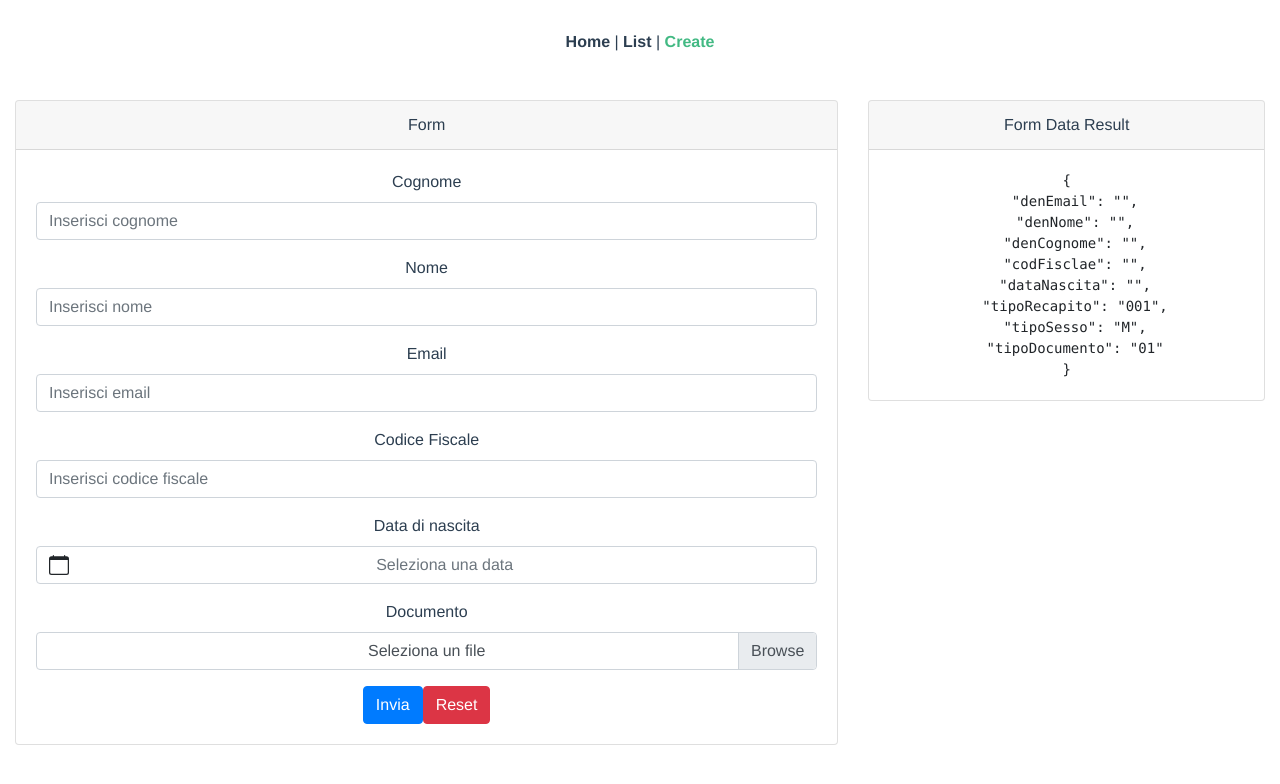
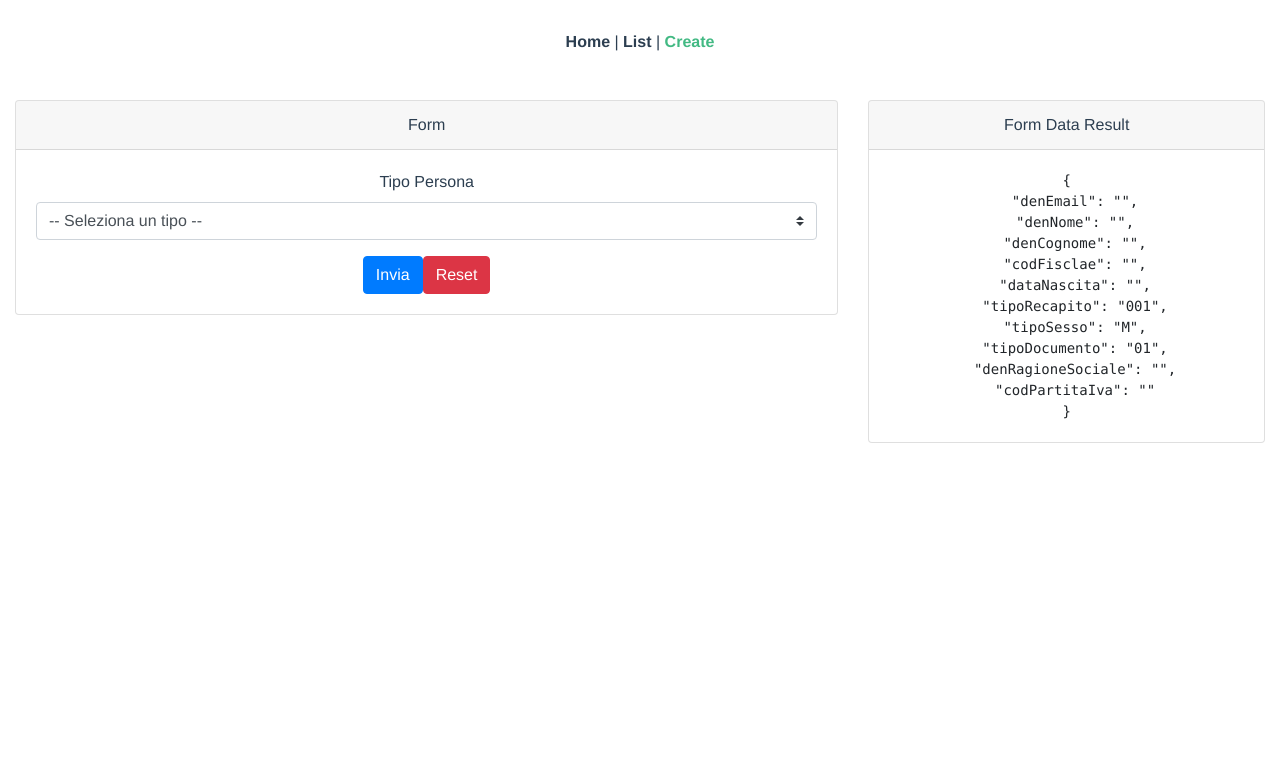
Before and after one commit to marcoprevinet/progetto-fermi, a Vue app in the folder progetto-fermi-webapp/: page /#/create in a window 1280 px wide. Shown: the top 784 px of the page. Built offline with nearby package versions, Linux system fonts and the light colour scheme.

Commit message:
add person type

```diff
--- a/progetto-fermi-webapp/src/views/Create.vue
+++ b/progetto-fermi-webapp/src/views/Create.vue
@@ -5,7 +5,17 @@
         <b-col cols="12" sm="8">
           <b-card class="mt-3" header="Form">
             <b-form @submit.prevent="onSubmit" @reset.prevent="onReset">
-              <b-form-group label="Cognome" label-for="surname">
+
+              <b-form-group label="Tipo Persona" label-for="type">
+                <b-form-select v-model="personType" :options="personTypeOptions">
+                  <!-- This slot appears above the options from 'options' prop -->
+                  <template #first>
+                    <b-form-select-option :value="null" disabled>-- Seleziona un tipo --</b-form-select-option>
+                  </template>
+                </b-form-select>
+              </b-form-group>
+
+              <b-form-group v-if="isPhysicalPerson" label="Cognome" label-for="surname">
                 <b-form-input
                   id="surname"
                   v-model="form.denCognome"
@@ -13,7 +23,7 @@
                 ></b-form-input>
               </b-form-group>
 
-              <b-form-group label="Nome" label-for="name">
+              <b-form-group v-if="isPhysicalPerson" label="Nome" label-for="name">
                 <b-form-input
                   id="name"
                   v-model="form.denNome"
@@ -21,10 +31,7 @@
                 ></b-form-input>
               </b-form-group>
 
-              <b-form-group
-                label="Email"
-                label-for="email"
-              >
+              <b-form-group v-if="isPhysicalPerson" label="Email" label-for="email">
                 <b-form-input
                   id="email"
                   v-model="form.denEmail"
@@ -32,10 +39,7 @@
                 ></b-form-input>
               </b-form-group>
 
-              <b-form-group
-                label="Codice Fiscale"
-                label-for="cf"
-              >
+              <b-form-group v-if="isPhysicalPerson" label="Codice Fiscale" label-for="cf">
                 <b-form-input
                   id="cf"
                   v-model="form.codFiscale"
@@ -43,10 +47,7 @@
                 ></b-form-input>
               </b-form-group>
 
-              <b-form-group
-                label="Data di nascita"
-                label-for="data"
-              >
+              <b-form-group v-if="isPhysicalPerson" label="Data di nascita" label-for="data">
                 <b-form-datepicker
                   id="date"
                   v-model="form.dataNascita"
@@ -54,13 +55,25 @@
                 ></b-form-datepicker>
               </b-form-group>
 
-              <b-form-group
-                id="input-group-4"
-                label="Documento"
-                label-for="input-4"
-              >
+              <b-form-group v-if="isLegalPerson" label="Ragione sociale" label-for="social">
+                <b-form-input
+                  id="social"
+                  v-model="form.denRagioneSociale"
+                  placeholder="Inserisci la ragione sociale"
+                ></b-form-input>
+              </b-form-group>
+
+              <b-form-group v-if="isLegalPerson" label="Partita iva" label-for="piva">
+                <b-form-input
+                  id="piva"
+                  v-model="form.codPartitaIva"
+                  placeholder="Inserisci PIVA"
+                ></b-form-input>
+              </b-form-group>
+
+              <b-form-group v-if="personType" label="Documento" label-for="doc">
                 <b-form-file
-                  id="input-4"
+                  id="doc"
                   v-model="file"
                   placeholder="Seleziona un file"
                 ></b-form-file>
@@ -86,6 +99,11 @@ import Vue from "vue";
 import axios from 'axios';
 import { SERVICE_BASE_URL } from '../config/AppConfig';
 
+const TIPO_PERSONA = {
+  FISICA: 'Fisica',
+  GIURIDICA: 'Giuridica'
+}
+
 export default Vue.extend({
   data() {
     return {
@@ -97,10 +115,22 @@ export default Vue.extend({
         dataNascita: "",
         tipoRecapito: "001",
         tipoSesso: "M",
-        tipoDocumento: "01"
+        tipoDocumento: "01",
+        denRagioneSociale: "",
+        codPartitaIva: ""
       },
-      file: null
+      file: null,
+      personTypeOptions: [TIPO_PERSONA.FISICA, TIPO_PERSONA.GIURIDICA],
+      personType: null
     };
+  },
+  computed: {
+    isPhysicalPerson() {
+      return this.personType === TIPO_PERSONA.FISICA
+    },
+    isLegalPerson() {
+      return this.personType === TIPO_PERSONA.GIURIDICA
+    },
   },
   methods: {
     onSubmit() {
@@ -110,7 +140,11 @@ export default Vue.extend({
 
       axios.post(`${SERVICE_BASE_URL}/anagrafica`, form)
         .then((response) => {
-          console.log(response)
+          console.log(response);
+          this.$bvToast.toast("Anagrafica inserita con successo", {
+            title: "OK!",
+            variant: "success"
+          });
         })
         .catch((error) => {
           console.log(error);
@@ -119,16 +153,25 @@ export default Vue.extend({
             message = (error.response.data).join(', ');
           }
           this.$bvToast.toast(message, {
-            title: "Ooops",
+            title: "Ooops!",
             variant: "danger"
           });
         })
     },
     onReset() {
       // Reset our form values
-      this.form.denEmail = "",
+      this.form.denEmail = "";
       this.form.denNome = "";
       this.form.denCognome = "";
+      this.form.codFisclae = "";
+      this.form.dataNascita = "";
+      this.form.tipoRecapito = "";
+      this.form.tipoSesso = "";
+      this.form.tipoDocumento = "";
+      this.form.denRagioneSociale = "";
+      this.form.codPartitaIva = "";
+      this.file = null;
+      this.personType = null;
     },
   },
 });
```
